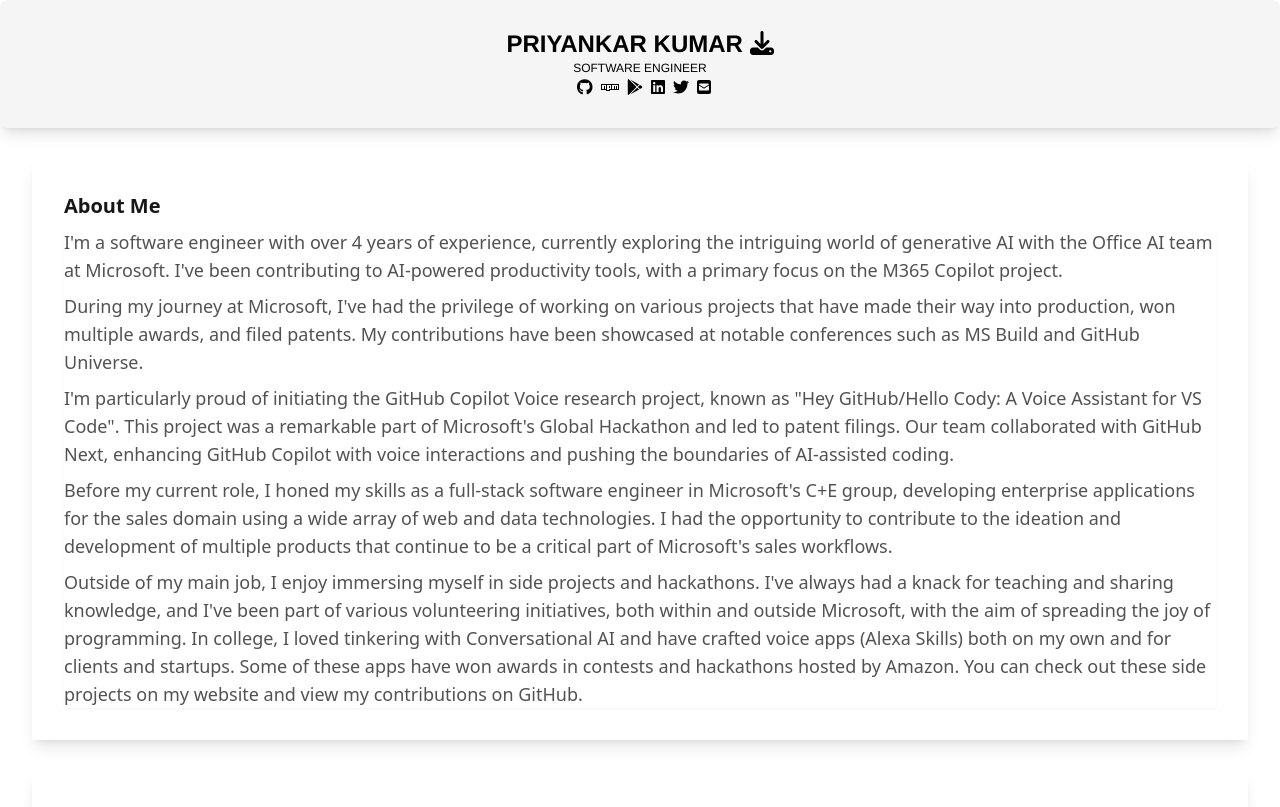
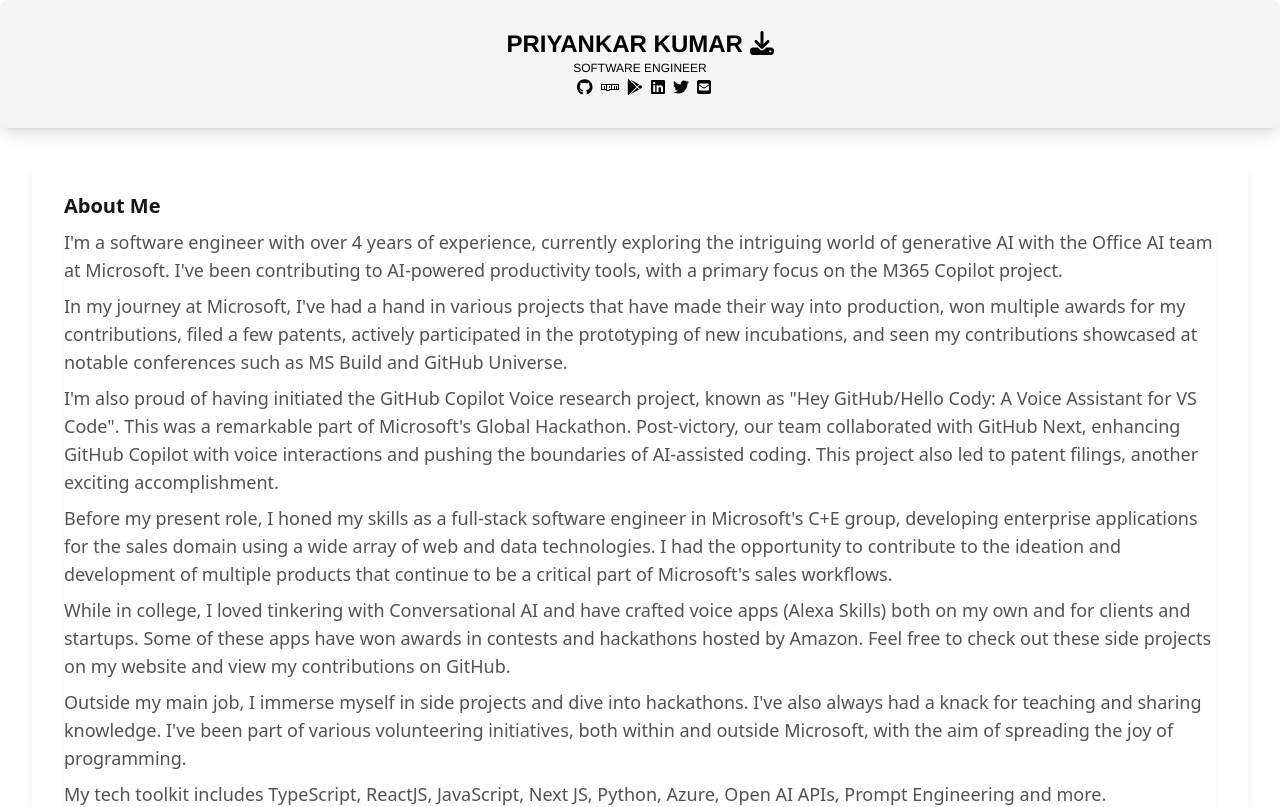
Before and after one commit to priyankark/PriyankarKumarPortfolio, a Next.js app: page / in a window 1280 px wide. Shown: the top 807 px of the page. Built offline with nearby package versions, Linux system fonts and the light colour scheme.

Commit message:
AboutMe revamp

```diff
--- a/components/AboutMe.tsx
+++ b/components/AboutMe.tsx
@@ -1,4 +1,5 @@
 import * as React from 'react';
+import data from '../configs/about_me.json';
 
 export const AboutMe = () => {
   return (
@@ -7,24 +8,14 @@
         <div className="lg:flex lg:items-center lg:justify-between">
           <div className="flex-1 min-w-0">
             <h2 className="text-xl font-bold leading-7 text-gray-900 sm:text-xl sm:truncate">
-              About Me
+              {"About Me"}
             </h2>
             <div className="mt-1 shadow-sm">
-              <p className="mt-2 text-gray-600 text-lg">
-                I'm a software engineer with over 4 years of experience, currently exploring the intriguing world of generative AI with the Office AI team at Microsoft. I've been contributing to AI-powered productivity tools, with a primary focus on the M365 Copilot project.
-              </p>
-              <p className="mt-2 text-gray-600 text-lg">
-                During my journey at Microsoft, I've had the privilege of working on various projects that have made their way into production, won multiple awards, and filed patents. My contributions have been showcased at notable conferences such as MS Build and GitHub Universe.
-              </p>
-              <p className="mt-2 text-gray-600 text-lg">
-                I'm particularly proud of initiating the GitHub Copilot Voice research project, known as "Hey GitHub/Hello Cody: A Voice Assistant for VS Code". This project was a remarkable part of Microsoft's Global Hackathon and led to patent filings. Our team collaborated with GitHub Next, enhancing GitHub Copilot with voice interactions and pushing the boundaries of AI-assisted coding.
-              </p>
-              <p className="mt-2 text-gray-600 text-lg">
-                Before my current role, I honed my skills as a full-stack software engineer in Microsoft's C+E group, developing enterprise applications for the sales domain using a wide array of web and data technologies. I had the opportunity to contribute to the ideation and development of multiple products that continue to be a critical part of Microsoft's sales workflows.
-              </p>
-              <p className="mt-2 text-gray-600 text-lg">
-                Outside of my main job, I enjoy immersing myself in side projects and hackathons. I've always had a knack for teaching and sharing knowledge, and I've been part of various volunteering initiatives, both within and outside Microsoft, with the aim of spreading the joy of programming. In college, I loved tinkering with Conversational AI and have crafted voice apps (Alexa Skills) both on my own and for clients and startups. Some of these apps have won awards in contests and hackathons hosted by Amazon. You can check out these side projects on my website and view my contributions on GitHub.
-              </p>
+              {data.map((paragraph, index) => (
+                <p key={index} className="mt-2 text-gray-600 text-lg">
+                  {paragraph}
+                </p>
+              ))}
             </div>
           </div>
         </div>
--- /dev/null
+++ b/configs/about_me.json
@@ -0,0 +1,9 @@
+[
+    "I'm a software engineer with over 4 years of experience, currently exploring the intriguing world of generative AI with the Office AI team at Microsoft. I've been contributing to AI-powered productivity tools, with a primary focus on the M365 Copilot project.",
+    "In my journey at Microsoft, I've had a hand in various projects that have made their way into production, won multiple awards for my contributions, filed a few patents, actively participated in the prototyping of new incubations, and seen my contributions showcased at notable conferences such as MS Build and GitHub Universe.",
+    "I'm also proud of having initiated the GitHub Copilot Voice research project, known as \"Hey GitHub/Hello Cody: A Voice Assistant for VS Code\". This was a remarkable part of Microsoft's Global Hackathon. Post-victory, our team collaborated with GitHub Next, enhancing GitHub Copilot with voice interactions and pushing the boundaries of AI-assisted coding. This project also led to patent filings, another exciting accomplishment.",
+    "Before my present role, I honed my skills as a full-stack software engineer in Microsoft's C+E group, developing enterprise applications for the sales domain using a wide array of web and data technologies. I had the opportunity to contribute to the ideation and development of multiple products that continue to be a critical part of Microsoft's sales workflows.",
+    "While in college, I loved tinkering with Conversational AI and have crafted voice apps (Alexa Skills) both on my own and for clients and startups. Some of these apps have won awards in contests and hackathons hosted by Amazon. Feel free to check out these side projects on my website and view my contributions on GitHub.",
+    "Outside my main job, I immerse myself in side projects and dive into hackathons. I've also always had a knack for teaching and sharing knowledge. I've been part of various volunteering initiatives, both within and outside Microsoft, with the aim of spreading the joy of programming.",
+    "My tech toolkit includes TypeScript, ReactJS, JavaScript, Next JS, Python, Azure, Open AI APIs, Prompt Engineering and more."
+  ]
```
